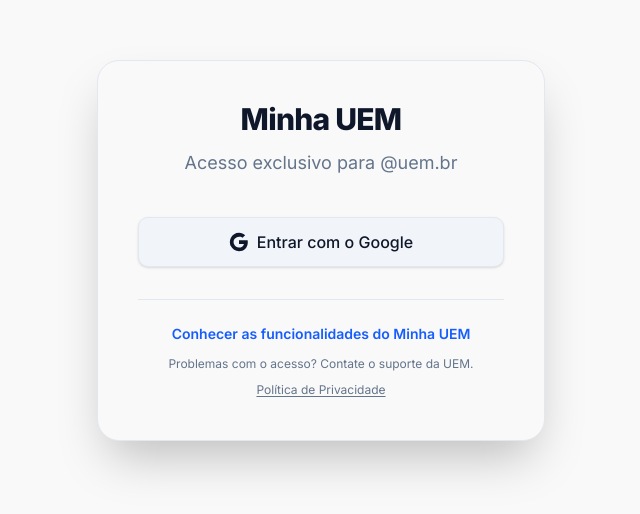
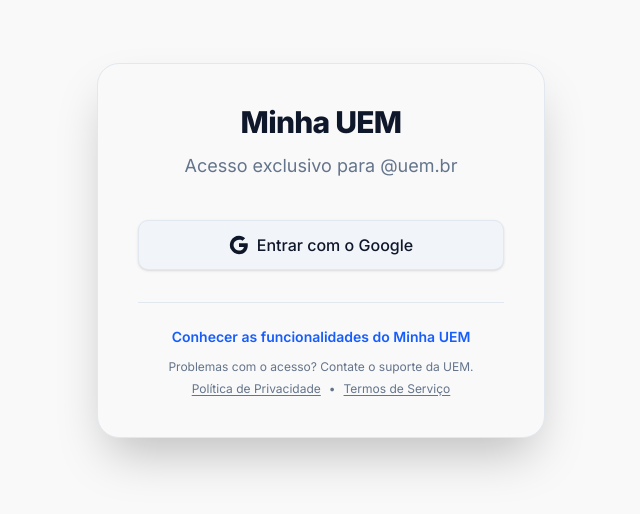
Before and after one commit to GHRodriguess/minha-uem, a Next.js app in the folder frontend/: page /login in a window 1280 px wide. Shown: the part 150-664 px from the top of the page, without its empty margins (319-959 px from the left). Built offline with nearby package versions, Linux system fonts and the light colour scheme; no server answers.

Commit message:
feature: termos de serviço

```diff
--- /dev/null
+++ b/frontend/app/termos-de-servico/page.tsx
@@ -0,0 +1,12 @@
+import { Metadata } from 'next'
+import TemplateTermosServico from '@/components/templates/TemplateTermosServico'
+
+export const metadata: Metadata = {
+  title: 'Termos de Serviço - Minha UEM',
+  description: 'Termos de Serviço e Condições de Uso da plataforma Minha UEM. Conheça as regras, responsabilidades acadêmicas e limites do sistema.',
+  keywords: ['Termos de Serviço', 'Uso', 'Regras', 'Minha UEM', 'UEM', 'Estudante']
+}
+
+export default function PaginaTermosServico() {
+  return <TemplateTermosServico />
+}
--- a/frontend/components/organisms/CardLogin.tsx
+++ b/frontend/components/organisms/CardLogin.tsx
@@ -38,16 +38,25 @@
         >
           Conhecer as funcionalidades do Minha UEM
         </Link>
-        <div className="space-y-1">
+        <div className="space-y-1.5">
           <p className="text-xs text-muted-foreground">
             Problemas com o acesso? Contate o suporte da UEM.
           </p>
-          <Link
-            href="/politica-de-privacidade"
-            className="inline-block text-xs text-muted-foreground hover:text-primary transition-colors underline underline-offset-2"
-          >
-            Política de Privacidade
-          </Link>
+          <div className="flex justify-center items-center gap-2 flex-wrap text-xs text-muted-foreground">
+            <Link
+              href="/politica-de-privacidade"
+              className="hover:text-primary transition-colors underline underline-offset-2"
+            >
+              Política de Privacidade
+            </Link>
+            <span>•</span>
+            <Link
+              href="/termos-de-servico"
+              className="hover:text-primary transition-colors underline underline-offset-2"
+            >
+              Termos de Serviço
+            </Link>
+          </div>
         </div>
       </div>
     </div>
--- a/frontend/components/organisms/RodapeLanding.tsx
+++ b/frontend/components/organisms/RodapeLanding.tsx
@@ -22,6 +22,9 @@
           <Link href="/politica-de-privacidade" className="text-muted-foreground hover:text-primary transition-colors">
             Política de Privacidade
           </Link>
+          <Link href="/termos-de-servico" className="text-muted-foreground hover:text-primary transition-colors">
+            Termos de Serviço
+          </Link>
           <a href="#recursos" className="text-muted-foreground hover:text-primary transition-colors">
             Funcionalidades
           </a>
--- /dev/null
+++ b/frontend/components/organisms/SecaoCabecalhoTermos.tsx
@@ -0,0 +1,42 @@
+'use client'
+
+import Link from 'next/link'
+import { GraduationCap, ArrowLeft } from 'lucide-react'
+
+export default function SecaoCabecalhoTermos() {
+  const last_updated_date = '26 de maio de 2026'
+
+  return (
+    <header className="w-full bg-card border-b border-border py-12 px-4 relative overflow-hidden">
+      <div className="absolute inset-0 bg-radial-gradient from-primary/5 to-transparent pointer-events-none" />
+      <div className="max-w-4xl mx-auto space-y-6 relative z-10">
+        <div className="flex flex-col sm:flex-row sm:items-center justify-between gap-4">
+          <Link href="/landing" className="flex items-center gap-2 font-black text-xl text-foreground">
+            <div className="p-1.5 bg-primary text-primary-foreground rounded-lg">
+              <GraduationCap className="w-5 h-5" />
+            </div>
+            <span>Minha UEM</span>
+          </Link>
+          <Link
+            href="/landing"
+            className="inline-flex items-center gap-2 text-sm font-semibold text-muted-foreground hover:text-foreground transition-colors"
+          >
+            <ArrowLeft className="w-4 h-4" />
+            Voltar para o início
+          </Link>
+        </div>
+        <div className="space-y-2 pt-6">
+          <h1 className="text-3xl sm:text-4xl font-extrabold text-foreground tracking-tight">
+            Termos de Serviço
+          </h1>
+          <p className="text-muted-foreground text-sm sm:text-base max-w-2xl">
+            Bem-vindo ao Minha UEM. Ao utilizar nossa plataforma, você aceita de forma tácita todas as condições de uso listadas neste termo.
+          </p>
+          <div className="inline-block text-xs font-medium bg-secondary text-secondary-foreground px-3 py-1 rounded-full border border-border mt-2">
+            Última atualização: {last_updated_date}
+          </div>
+        </div>
+      </div>
+    </header>
+  )
+}
--- /dev/null
+++ b/frontend/components/organisms/SecaoConteudoTermos.tsx
@@ -0,0 +1,76 @@
+'use client'
+
+import { FileText, ShieldAlert, CheckCircle, HelpCircle, RefreshCw } from 'lucide-react'
+
+interface ItemTermo {
+  id: string
+  title: string
+  description: string
+  Icon: any
+}
+
+export default function SecaoConteudoTermos() {
+  const terms_sections: ItemTermo[] = [
+    {
+      id: '1',
+      title: '1. Aceitação e Elegibilidade',
+      description: 'Ao acessar a plataforma Minha UEM, você declara ser estudante ativo da Universidade Estadual de Maringá e concorda com estes termos. O acesso é restrito e exclusivo a usuários que se autentiquem por meio de uma conta com o domínio institucional oficial @uem.br.',
+      Icon: CheckCircle
+    },
+    {
+      id: '2',
+      title: '2. Natureza do Serviço e Independência',
+      description: 'O Minha UEM é uma plataforma independente desenvolvida para simplificar e automatizar a visualização de horários, tarefas, notas e avisos. Declaramos explicitamente que esta iniciativa NÃO possui vínculo oficial, convênio ou patrocínio com a administração central ou órgãos de tecnologia da UEM.',
+      Icon: HelpCircle
+    },
+    {
+      id: '3',
+      title: '3. Autenticação e Uso da Conta Google',
+      description: 'Nossa autenticação é efetuada através do Google Auth. Solicitamos permissões específicas do Google Classroom e Google Drive para exibir seus materiais e atividades em tempo real no painel acadêmico. Nós não armazenamos suas credenciais ou senhas em nossos servidores.',
+      Icon: FileText
+    },
+    {
+      id: '4',
+      title: '4. Limitação de Responsabilidade',
+      description: 'Os dados exibidos pelo Minha UEM são de caráter informativo e para auxílio na organização diária. Não nos responsabilizamos por perdas de prazos, indisponibilidades das APIs do Google ou inconsistências temporárias. Notas e frequências finais oficiais devem ser confirmadas no portal acadêmico oficial da UEM.',
+      Icon: ShieldAlert
+    },
+    {
+      id: '5',
+      title: '5. Alterações dos Termos e do Serviço',
+      description: 'Reservamo-nos o direito de modificar estes termos de serviço ou suspender/descontinuar o funcionamento da plataforma a qualquer momento, sem necessidade de aviso prévio. O uso continuado do sistema após eventuais modificações constituirá a aceitação dos termos revisados.',
+      Icon: RefreshCw
+    }
+  ]
+
+  return (
+    <section className="py-12 max-w-4xl mx-auto px-4 space-y-8">
+      <div className="bg-card border border-border rounded-2xl p-6 sm:p-8 space-y-6">
+        <p className="text-muted-foreground text-sm sm:text-base leading-relaxed">
+          Leia atentamente as diretrizes de uso do Minha UEM. Ao utilizar a nossa plataforma acadêmica de facilitação de rotina, você concorda inteiramente com as condições descritas abaixo.
+        </p>
+      </div>
+
+      <div className="space-y-6">
+        {terms_sections.map((section) => {
+          const ComponenteIcone = section.Icon
+          return (
+            <div key={section.id} className="bg-card border border-border rounded-2xl p-6 sm:p-8 flex flex-col sm:flex-row gap-4 items-start">
+              <div className="p-3 bg-primary/10 text-primary rounded-xl shrink-0">
+                <ComponenteIcone className="w-6 h-6" />
+              </div>
+              <div className="space-y-2">
+                <h2 className="text-lg sm:text-xl font-bold text-foreground">
+                  {section.title}
+                </h2>
+                <p className="text-muted-foreground text-sm leading-relaxed">
+                  {section.description}
+                </p>
+              </div>
+            </div>
+          )
+        })}
+      </div>
+    </section>
+  )
+}
--- /dev/null
+++ b/frontend/components/templates/TemplateTermosServico.tsx
@@ -0,0 +1,19 @@
+'use client'
+
+import SecaoCabecalhoTermos from '../organisms/SecaoCabecalhoTermos'
+import SecaoConteudoTermos from '../organisms/SecaoConteudoTermos'
+import RodapeLanding from '../organisms/RodapeLanding'
+
+export default function TemplateTermosServico() {
+  return (
+    <div className="min-h-screen bg-background text-foreground flex flex-col font-sans antialiased scroll-smooth">
+      <SecaoCabecalhoTermos />
+
+      <main className="flex-1">
+        <SecaoConteudoTermos />
+      </main>
+
+      <RodapeLanding />
+    </div>
+  )
+}
```
